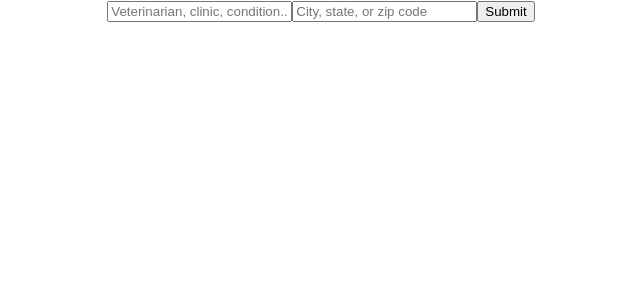
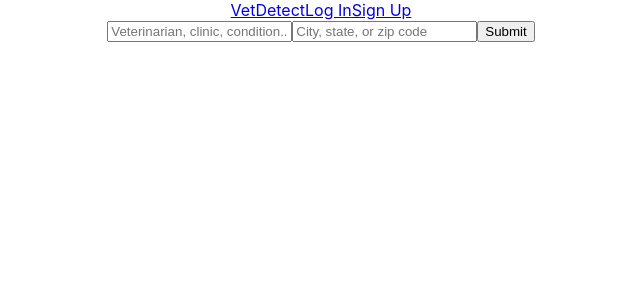
Before and after one commit to BerniceTran/Vet-Detect, a React (Create React App) app: page / in a window 1280 px wide. Shown: the top 300 px of the page, without its empty margins (319-959 px from the left). Built offline with nearby package versions, Linux system fonts and the light colour scheme.

Commit message:
Add routes

```diff
--- a/src/App.js
+++ b/src/App.js
@@ -1,11 +1,31 @@
 import './App.css';
-import SearchForm from './SearchForm';
+import Home from './Home';
+import Login from './LogIn';
+import SignUp from './SignUp';
+import { BrowserRouter as Router, Switch, Route} from "react-router-dom"
 
 function App() {
   return (
-    <div className="App">
-        <SearchForm />
-    </div>
+    <Router>
+      <div className="App">
+        <Switch>
+        {/* components are rendered based on the URL of the browser */}
+        <Route exact path="/">
+          <Home />
+        </Route>
+        <Route path="/login">
+          <Login />
+        </Route>
+        <Route path="/signup">
+          <SignUp />
+        </Route>
+      </Switch>
+
+      </div>
+
+
+
+    </Router>
   );
 }
 
--- /dev/null
+++ b/src/Home.js
@@ -0,0 +1,13 @@
+import Navigation from "./Navigation";
+import Search from "./SearchForm";
+
+const Home = () => {
+    return (
+       <div>
+           <Navigation />
+           <Search />
+       </div>
+    );
+}
+
+export default Home;
--- /dev/null
+++ b/src/LogIn.js
@@ -0,0 +1,7 @@
+function Login(prop) {
+    return (
+        <h4>Log In</h4>
+    );
+}
+
+export default Login;
--- /dev/null
+++ b/src/Navigation.js
@@ -0,0 +1,13 @@
+import { Link } from "react-router-dom";
+
+const Navigation = () => {
+    return (
+       <div>
+           <Link to="/">VetDetect</Link>
+           <Link to="/login">Log In</Link>
+           <Link to="/signup">Sign Up</Link>
+       </div>
+    );
+}
+
+export default Navigation;
--- /dev/null
+++ b/src/SignUp.js
@@ -0,0 +1,7 @@
+function SignUp(prop) {
+    return (
+        <h4>Sign Up</h4>
+    );
+}
+
+export default SignUp;
```
